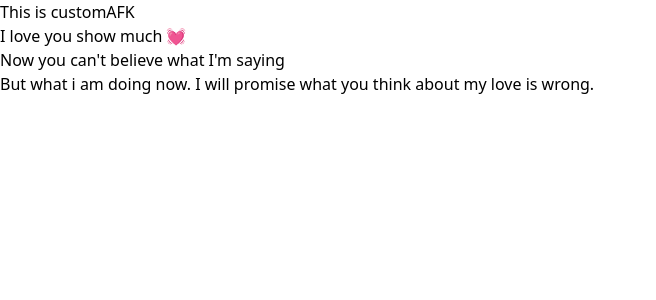
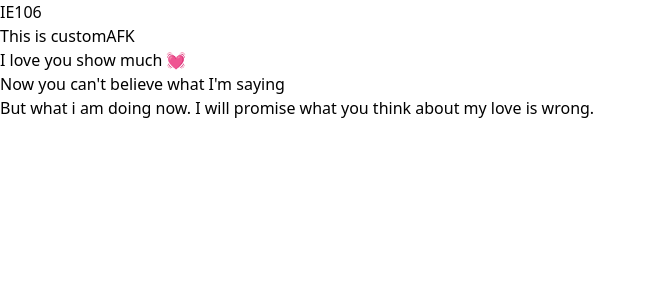
Before and after one commit to QuangPhamvt/ie106-front-end, a React (Vite) app: page / in a window 1280 px wide. Shown: the top 300 px of the page, without its empty margins (0-656 px from the left). Built offline with nearby package versions, Linux system fonts and the light colour scheme; the HTML template or start-up script is replaced by a standard one.

Commit message:
ci: config deploy

```diff
--- a/src/App.tsx
+++ b/src/App.tsx
@@ -1,6 +1,7 @@
 function App() {
   return (
     <div className=''>
+      <div>IE106</div>
       <div>This is customAFK</div>
       <div>I love you show much 💓</div>
       <div>Now you can't believe what I'm saying</div>
```
